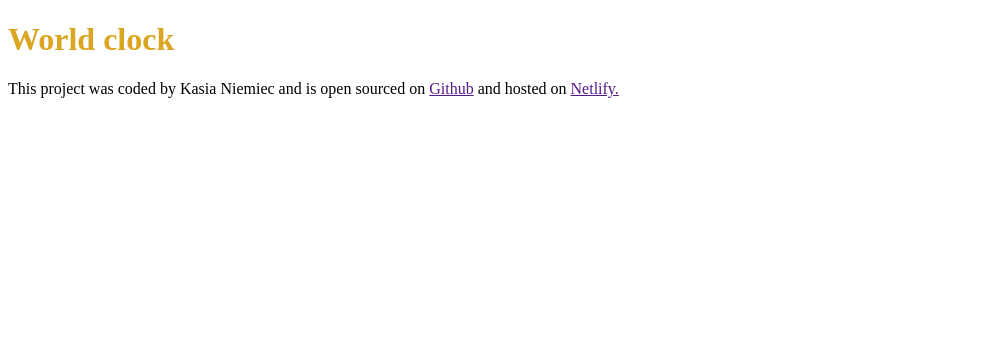
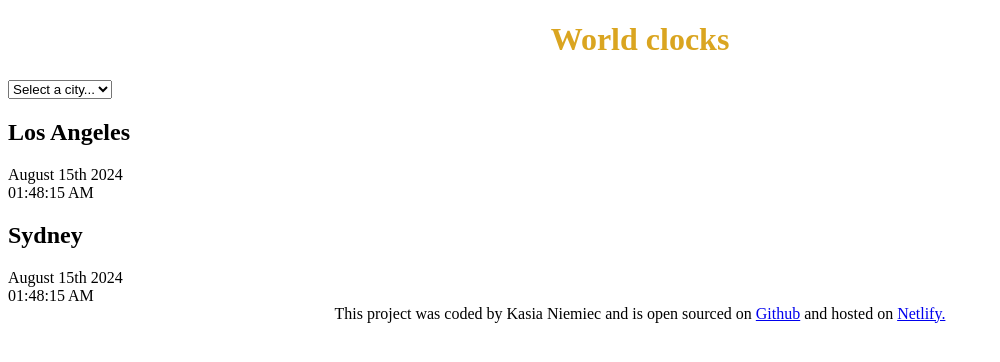
Before and after one commit to kasianiemiec/world-clock, a plain HTML site: page index.html in a window 1280 px wide. Shown: the whole page, without its empty margins (0-1000 px from the left). Drawn offline with nearby package versions, Linux system fonts and the light colour scheme; a script that the page names is missing.

Commit message:
added basic html content of the app

```diff
--- a/index.html
+++ b/index.html
@@ -3,14 +3,42 @@
   <head>
     <meta charset="UTF-8" />
     <meta name="viewport" content="width=device-width, initial-scale=1.0" />
+    <script src="https://cdnjs.cloudflare.com/ajax/libs/moment.js/2.30.1/moment.min.js"></script>
+    <script src="https://cdnjs.cloudflare.com/ajax/libs/moment-timezone/0.5.46/moment-timezone-with-data-1970-2030.min.js"></script>
     <title>World clock</title>
     <link rel="stylesheet" href="src/style.css" />
   </head>
   <body>
-    <h1>World clock</h1>
+    <div class="container">
+      <h1>World clocks</h1>
+      <select>
+        <option value="">Select a city...</option>
+        <option value="">New York</option>
+        <option value="">Athens</option>
+        <option value="">London</option>
+      </select>
+      <div class="city">
+        <h2>Los Angeles</h2>
+        <div class="date">August 15th 2024</div>
+        <div class="time">01:48:15 AM</div>
+      </div>
+      <div class="city">
+        <h2>Sydney</h2>
+        <div class="date">August 15th 2024</div>
+        <div class="time">01:48:15 AM</div>
+      </div>
+    </div>
     <footer>
       This project was coded by Kasia Niemiec and is open sourced on
-      <a href="">Github</a> and hosted on <a href="">Netlify.</a>
+      <a href="https://github.com/kasianiemiec/world-clock" target="_blank"
+        >Github</a
+      >
+      and hosted on
+      <a
+        href="https://extraordinary-profiterole-b889a0.netlify.app/"
+        target="_blank"
+        >Netlify.</a
+      >
     </footer>
     <script src="src/script.js"></script>
   </body>
--- a/src/script.js
+++ /dev/null
@@ -1 +0,0 @@
-alert("hello world");
--- a/src/style.css
+++ b/src/style.css
@@ -1,3 +1,7 @@
 h1 {
   color: goldenrod;
+  text-align: center;
 }
+footer {
+  text-align: center;
+}
```
